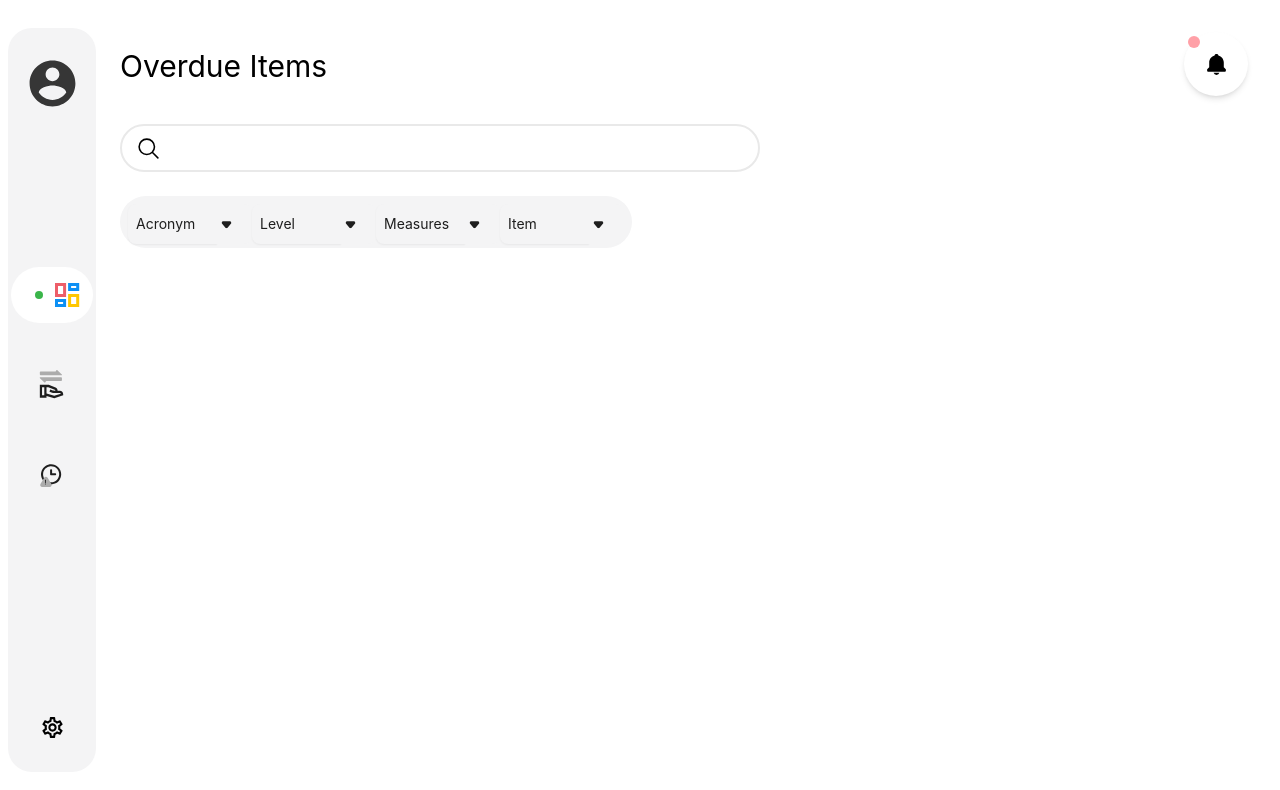
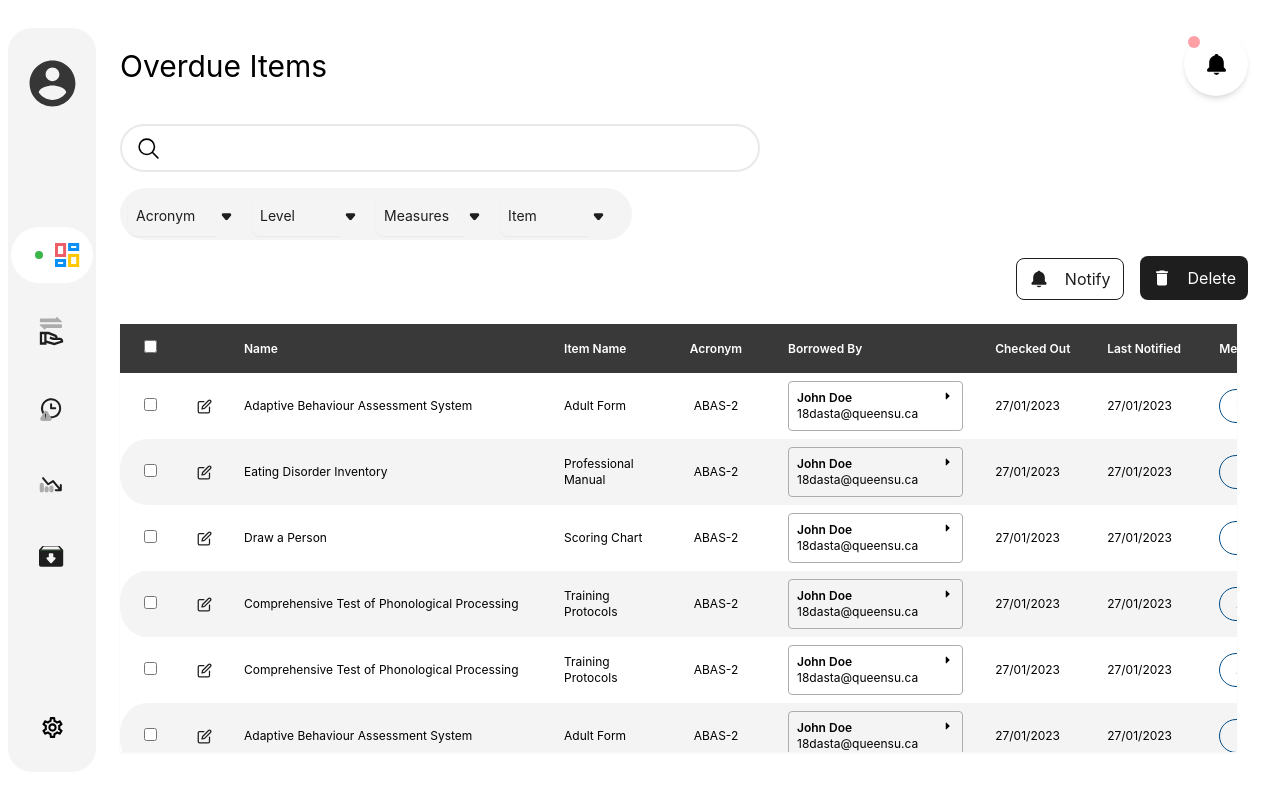
Before and after one commit to queens-psyc-clinic/app, a React (Create React App) app in the folder client/: page / in a window 1280 px wide. Shown: the top 790 px of the page. Built offline with nearby package versions, Linux system fonts and the light colour scheme.

Commit message:
Dynamic overdue page

```diff
--- a/client/src/App.tsx
+++ b/client/src/App.tsx
@@ -6,13 +6,13 @@ import Overdue from "./pages/Overdue";
 
 function App() {
   // Call service function that checks if user is client or admin, placeholder for now
-  const userRole: Role = "client";
+  const userRole: Role = "admin";
 
   return (
     <div className="flex h-screen w-screen p-2 items-center">
       <Navbar userType={userRole} />
       {/* <Dashboard userRole={userRole} /> */}
-      <Overdue userRole="admin" />
+      <Overdue userRole={userRole} />
       <Notification userRole={userRole} />
     </div>
   );
--- a/client/src/components/Modal.tsx
+++ b/client/src/components/Modal.tsx
@@ -40,7 +40,7 @@ export default function Modal({
     <div>
       <button
         onClick={openModal}
-        className="text-white bg-black px-3 py-2 m-4 rounded-lg flex items-center"
+        className="text-white bg-black px-3 py-2 rounded-lg flex items-center"
       >
         <i className="mr-4">
           <IoMdAdd size={20} />
@@ -48,7 +48,7 @@ export default function Modal({
         <p>Add</p>
       </button>
       {isOpen && (
-        <div className="fixed inset-0 flex items-center justify-center bg-black bg-opacity-50 p-10">
+        <div className="fixed z-40 inset-0 flex items-center justify-center bg-black bg-opacity-50 p-10">
           <div className="bg-white rounded-lg p-8 min-w-20 max-h-full min-w-fit overflow-y-auto">
             <h2 className="text-2xl font-bold mb-4">{modalTitle}</h2>
             <p className="text-xs mb-4 text-red-200 italic">
--- a/client/src/pages/Dashboard.tsx
+++ b/client/src/pages/Dashboard.tsx
@@ -15,6 +15,7 @@ import SearchBar from "../components/SearchBar";
 import Filter from "../components/Filter";
 import Card from "../components/Card";
 import cardSampleData from "../models/cardSampleData";
+import Modal from "../components/Modal";
 
 const Dashboard = (props: { userRole: Role }) => {
   const [selectedRows, setSelectedRows] = useState<string[]>([]);
@@ -55,18 +56,13 @@ const Dashboard = (props: { userRole: Role }) => {
             mock values  */}
               <AdminCards userRole="admin" />
             </section>
-            <section className="absolute bottom-0 right-0 flex w-min items-end justify-end self-end">
-              <button className="text-white h-max p-4 bg-black rounded-lg flex items-center text-xs">
+            <section className="absolute bottom-0 right-0 space-x-4 flex w-min items-end justify-end self-end">
+              <Modal modalTitle="Add Item" buttonLabel="Add" />
+              <button
+                onClick={deleteSelectedRows}
+                className="text-black border border-black bg-white px-3 py-2 rounded-lg flex items-center"
+              >
                 <i className="mr-4">
-                  <IoMdAdd size={20} />
-                </i>
-                <p>Add</p>
-              </button>
-              <button
-                className="text-black ml-4 h-max p-4 rounded-lg border-2 border-black flex items-center text-xs"
-                onClick={deleteSelectedRows}
-              >
-                <i className="mr-2">
                   <MdDelete size={20} />
                 </i>
                 <p>Delete</p>
--- a/client/src/pages/Overdue.tsx
+++ b/client/src/pages/Overdue.tsx
@@ -1,16 +1,59 @@
-import React from "react";
+import { useState } from "react";
 import { Role } from "../models/User";
 import SearchBar from "../components/SearchBar";
 import Filter from "../components/Filter";
+import { BiSolidBell } from "react-icons/bi";
+import { MdDelete } from "react-icons/md";
+import Table from "../components/Table";
+import { overdueMockData } from "../utils/mockData";
+import cardSampleData from "../models/cardSampleData";
+import Card from "../components/Card";
 
 const Overdue = (props: { userRole: Role }) => {
+  const [selectedRows, setSelectedRows] = useState<string[]>([]);
+  const data = overdueMockData;
   return (
-    <div className="flex flex-col overflow-x-hidden p-6 py-10 w-full h-full">
-      <h1 className="text-3xl mb-4">Overdue Items </h1>
-      <section className="mt-6 space-y-6 mb-6">
-        <SearchBar />
-        <Filter />
-      </section>
+    <div
+      className={`relative flex flex-col ${
+        props.userRole === "admin" ? "justify-end" : "py-16"
+      }  overflow-x-hidden p-6 py-10 w-full h-full`}
+    >
+      <h1 className={`text-3xl mb-4 `}>Overdue Items </h1>
+      {props.userRole === "admin" && (
+        <>
+          <section className="mt-6 space-y-4 mb-6">
+            <SearchBar />
+            <Filter />
+            <section className="ml-auto space-x-4 flex w-min h-min items-end justify-end self-end">
+              <button className="text-black border border-black bg-white px-3 py-2 rounded-lg flex items-center">
+                <i className="mr-4">
+                  <BiSolidBell size={20} />
+                </i>
+                <p>Notify</p>
+              </button>
+              <button className="text-white  bg-black px-3 py-2.5 rounded-lg flex items-center">
+                <i className="mr-4">
+                  <MdDelete size={20} />
+                </i>
+                <p>Delete</p>
+              </button>
+            </section>
+          </section>
+          <Table
+            tableType="overdue"
+            setSelectedRows={setSelectedRows}
+            selectedRows={selectedRows}
+            data={data}
+          />
+        </>
+      )}
+      {props.userRole === "client" && (
+        <div className="ml-4 mt-4 sm:ml-0 grid grid-cols-2 sm:grid-cols-2 md:grid-cols-3 lg:grid-cols-3 xl:grid-cols-3 gap-8">
+          {cardSampleData.map((data) => (
+            <Card key={data.id} data={data} />
+          ))}
+        </div>
+      )}
     </div>
   );
 };
```
